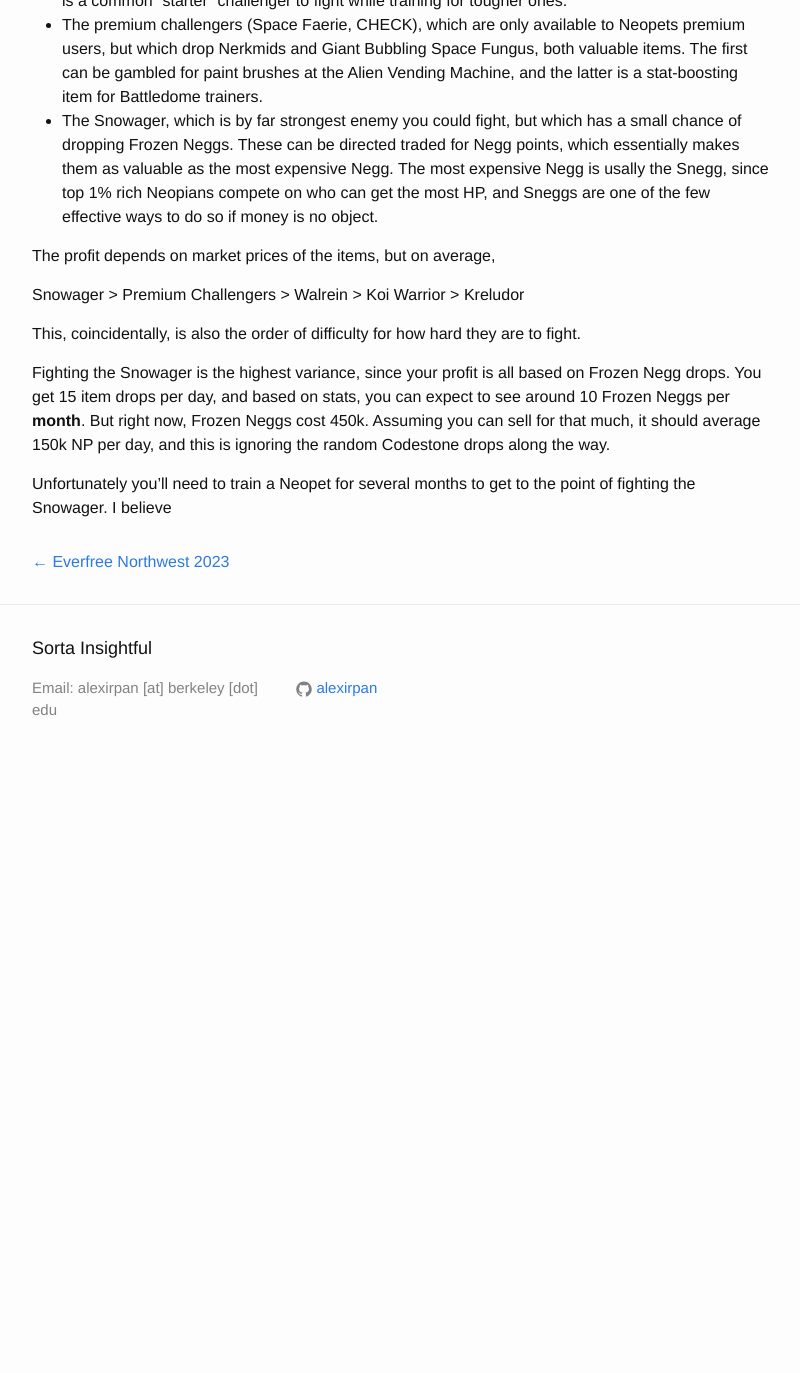
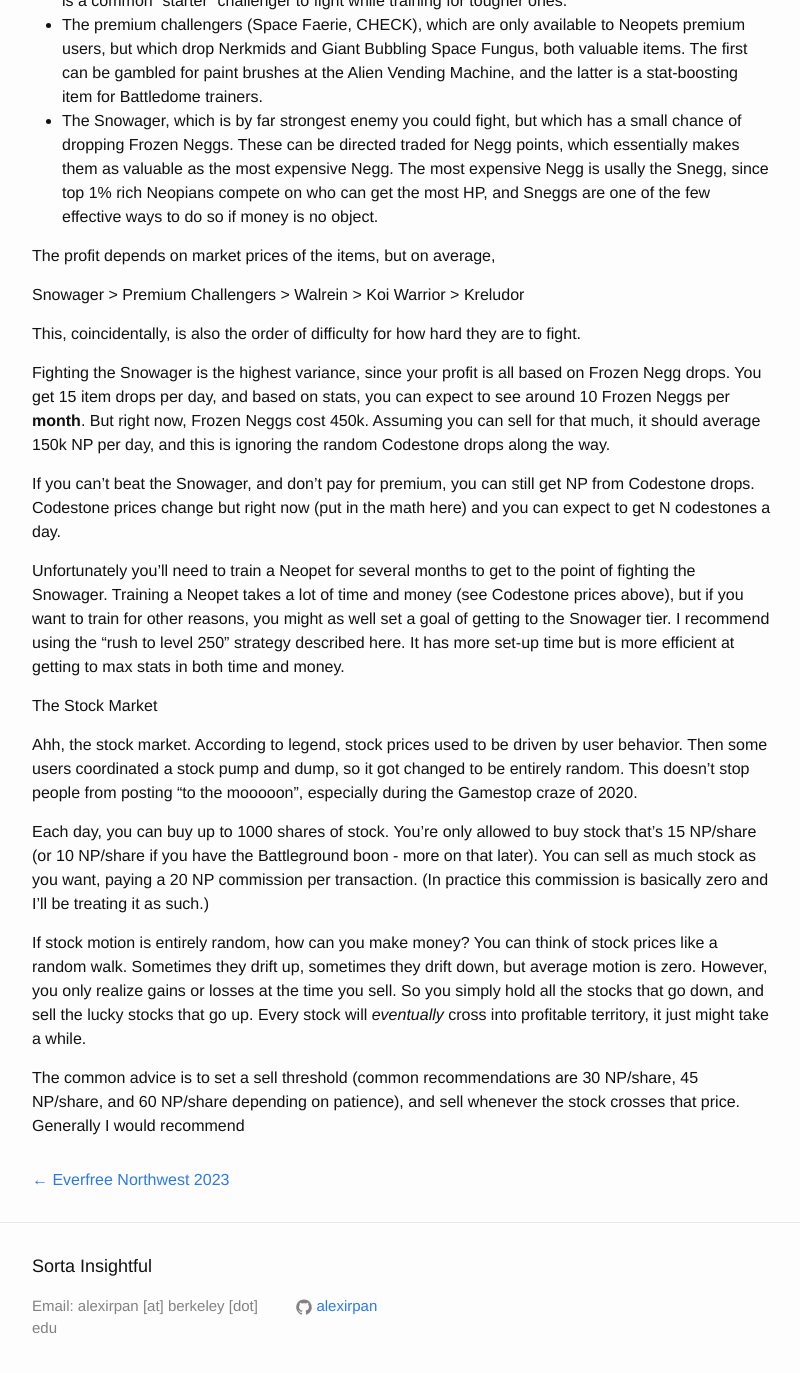
Before and after one commit to alexirpan/alexirpan.github.io, a Jekyll site: the page built from _posts/2023-11-08-neopoints-making-guide.markdown, in a window 1280 px wide and 1400 px high, scrolled down 3744 px. Shown: the top 1373 px of the window, without its empty margins (238-1038 px from the left). Built offline with Jekyll 4.4.1, drawn with Linux system fonts in a browser that asks for light colours; nearby versions of some CDN libraries; before the commit the page ends 4526 px from its top, so only the background shows below that.

Commit message:
Some more mini progress

```diff
--- a/_posts/2023-11-08-neopoints-making-guide.markdown
+++ b/_posts/2023-11-08-neopoints-making-guide.markdown
@@ -134,5 +134,36 @@
 cost 450k. Assuming you can sell for that much, it should average 150k NP per day,
 and this is ignoring the random Codestone drops along the way.
 
+If you can't beat the Snowager, and don't pay for premium, you can still get NP from
+Codestone drops. Codestone prices change but right now (put in the math here) and
+you can expect to get N codestones a day.
+
 Unfortunately you'll need to train a Neopet for several months to get to the point
-of fighting the Snowager. I believe
+of fighting the Snowager. Training a Neopet takes a lot of time and money (see Codestone
+prices above), but if you want to train for other reasons, you might as well set a goal
+of getting to the Snowager tier. I recommend using the "rush to level 250" strategy
+described here. It has more set-up time but is more efficient at getting to max stats
+in both time and money.
+
+The Stock Market
+
+Ahh, the stock market. According to legend, stock prices used to be driven by user behavior.
+Then some users coordinated a stock pump and dump, so it got changed to be entirely random.
+This doesn't stop people from posting "to the mooooon", especially during the Gamestop
+craze of 2020.
+
+Each day, you can buy up to 1000 shares of stock. You're only allowed to buy stock that's
+15 NP/share (or 10 NP/share if you have the Battleground boon - more on that later).
+You can sell as much stock as you want,
+paying a 20 NP commission per transaction. (In practice this commission is basically zero
+and I'll be treating it as such.)
+
+If stock motion is entirely random, how can you make money? You can think of stock prices
+like a random walk. Sometimes they drift up, sometimes they drift down, but average motion
+is zero. However, you only realize gains or losses at the time you sell.
+So you simply hold all the stocks that go down, and sell the lucky stocks that go up.
+Every stock will *eventually* cross into profitable territory, it just might take a while.
+
+The common advice is to set a sell threshold (common recommendations are 30 NP/share, 45 NP/share,
+and 60 NP/share depending on patience), and sell whenever the stock crosses that price. Generally I would
+recommend
```
